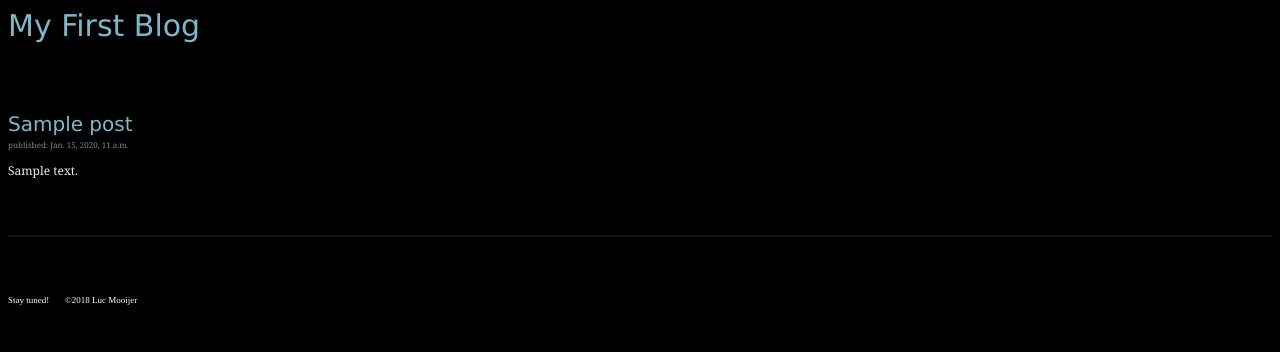
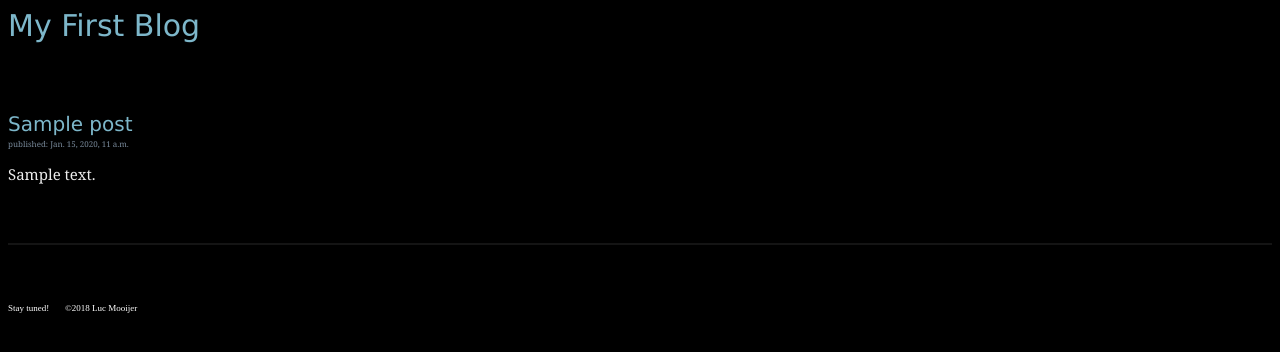
Before and after one commit to esclapyus/my-first-blog, a Django app: template blog/templates/blog/post_list.html in a window 1280 px wide. Shown: the top 352 px of the page. Run offline with Django 3.2, Linux system fonts and the light colour scheme; the template is opened without the code that fills it: values that come from a table or form of the project are taken from there, others are empty; tables that the repository leaves empty hold one stand-in row (values such as "Sample post").

```diff
--- a/blog/templates/blog/post_list.html
+++ b/blog/templates/blog/post_list.html
@@ -17,7 +17,8 @@ h1, h2, h3 {
 p {
     font-family: Georgia, Times, Times New Roman, serif;
     color: rgba(255, 255, 255, 0.925);
-    font-size: 12px;
+    font-size: 15px;
+    line-height: 130%;
 }
 
 footer {
```
